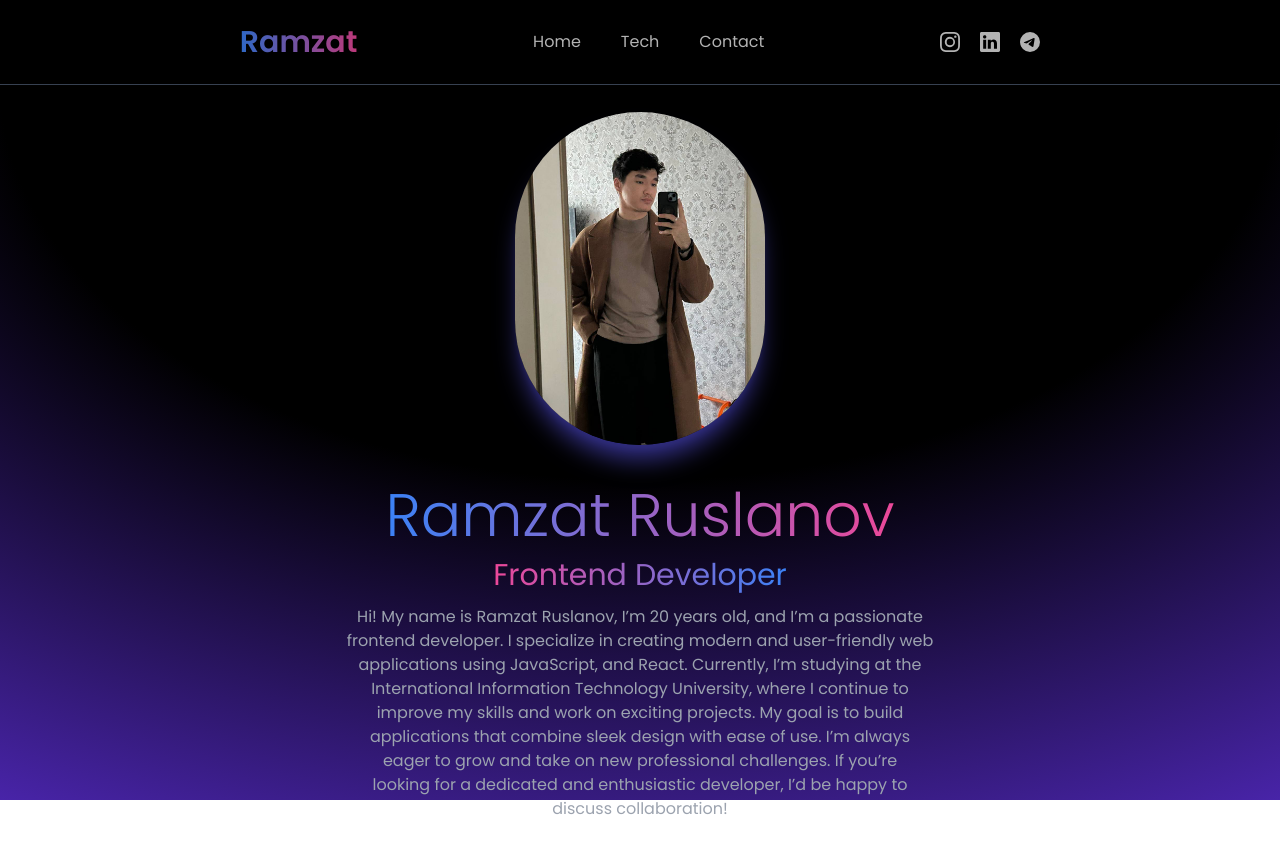
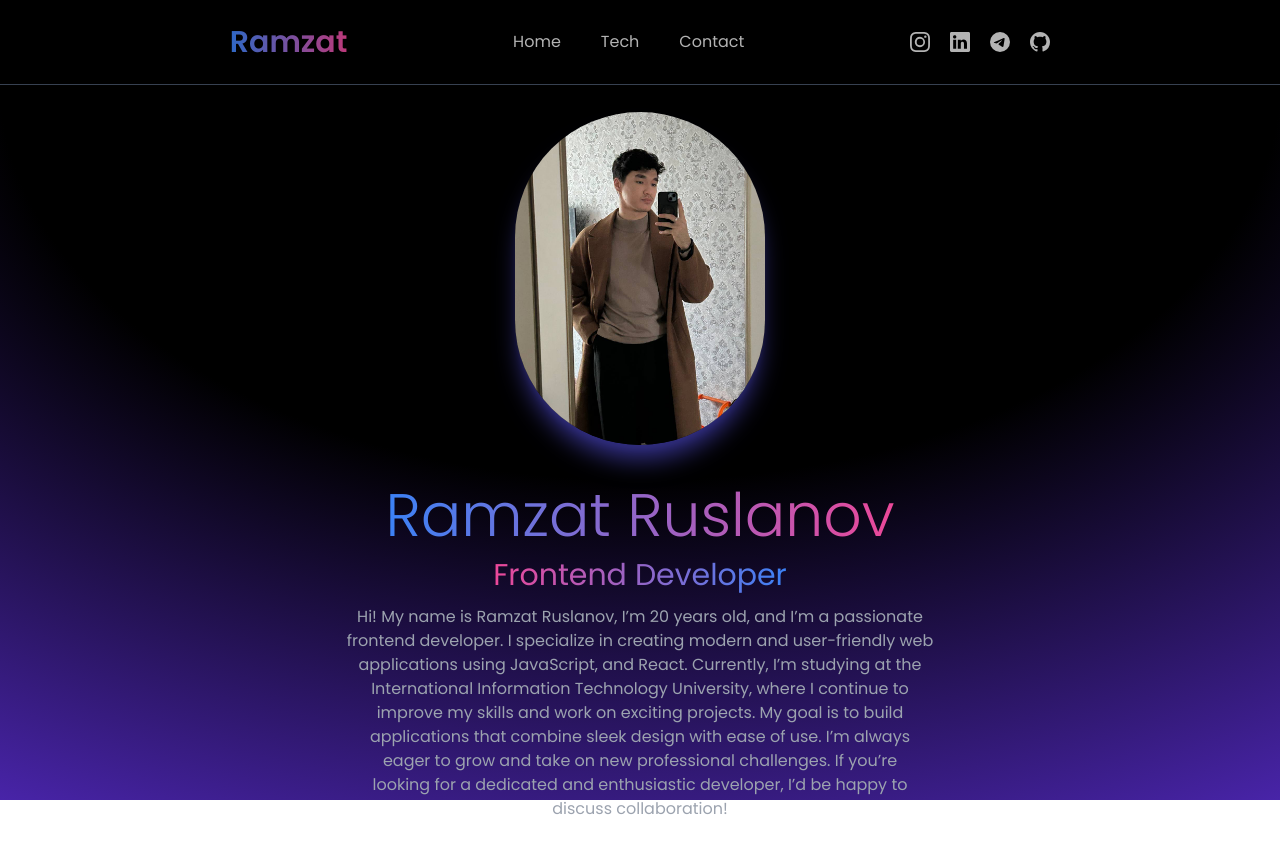
Before and after one commit to Romochhka/Portfolio-React, a React (Vite) app: page / in a window 1280 px wide. Shown: the top 852 px of the page. Built offline with nearby package versions, Linux system fonts and the light colour scheme.

Commit message:
added a git link

```diff
--- a/index.html
+++ b/index.html
@@ -4,7 +4,7 @@
     <meta charset="UTF-8" />
     <link rel="icon" type="image/svg+xml" href="/vite.svg" />
     <meta name="viewport" content="width=device-width, initial-scale=1.0" />
-    <title>Porftolio</title>
+    <title>Portfolio</title>
     <link rel="preconnect" href="https://fonts.googleapis.com">
     <link rel="preconnect" href="https://fonts.gstatic.com" crossorigin>
     <link href="https://fonts.googleapis.com/css2?family=Poppins:ital,wght@0,100;0,200;0,300;0,400;0,500;0,600;0,700;0,800;0,900;1,100;1,200;1,300;1,400;1,500;1,600;1,700;1,800;1,900&display=swap" rel="stylesheet">
--- a/src/components/Navbar.jsx
+++ b/src/components/Navbar.jsx
@@ -1,4 +1,4 @@
-import {BsInstagram, BsLinkedin, BsTelegram} from "react-icons/bs";
+import {BsGithub, BsInstagram, BsLinkedin, BsTelegram} from "react-icons/bs";
 import {useState} from "react";
 import {BiMenu, BiX} from "react-icons/bi";
 
@@ -38,28 +38,34 @@ const Navbar = () => {
             <ul className="hidden md:flex gap-5">
                 <li className="cursor-pointer text-xl opacity-70 transition-all duration-300 hover:text-red-500 hover:opacity-100">
                     <a href="https://www.instagram.com/Hellssshhhiiittt" target="_blank" rel="noopener noreferrer">
-                        <BsInstagram />
+                        <BsInstagram/>
                     </a>
                 </li>
 
                 <li className="cursor-pointer text-xl opacity-70 transition-all duration-300 hover:text-blue-500 hover:opacity-100">
-                    <a href="https://www.linkedin.com/in/ramzat-ruslanov-678683267/" target="_blank" rel="noopener noreferrer">
-                        <BsLinkedin />
+                    <a href="https://www.linkedin.com/in/ramzat-ruslanov-678683267/" target="_blank"
+                       rel="noopener noreferrer">
+                        <BsLinkedin/>
                     </a>
                 </li>
 
                 <li className="cursor-pointer text-xl opacity-70 transition-all duration-300 hover:text-orange-500 hover:opacity-100">
                     <a href="https://t.me/nonameboyiguess" target="_blank" rel="noopener noreferrer">
-                        <BsTelegram />
+                        <BsTelegram/>
+                    </a>
+                </li>
+                <li className="cursor-pointer text-xl opacity-70 transition-all duration-300 hover:text-orange-500 hover:opacity-100">
+                    <a href="https://github.com/Romochhka" target="_blank" rel="noopener noreferrer">
+                        <BsGithub/>
                     </a>
                 </li>
             </ul>
 
 
             {isOpen ? (
-                <BiX className="block md:hidden text-4xl" onClick={menuOpen} />
+                <BiX className="block md:hidden text-4xl" onClick={menuOpen}/>
             ) : (
-                <BiMenu className="block md:hidden text-4xl" onClick={menuOpen} />
+                <BiMenu className="block md:hidden text-4xl" onClick={menuOpen}/>
             )}
 
             {isOpen && (
@@ -81,13 +87,15 @@ const Navbar = () => {
 
                     <ul className="flex flex-wrap gap-5">
                         <li className="cursor-pointer text-xl opacity-70 transition-all duration-300 hover:text-red-500 hover:opacity-100">
-                            <a href="https://www.instagram.com/Hellssshhhiiittt" target="_blank" rel="noopener noreferrer">
+                            <a href="https://www.instagram.com/Hellssshhhiiittt" target="_blank"
+                               rel="noopener noreferrer">
                                 <BsInstagram/>
                             </a>
                         </li>
 
                         <li className="cursor-pointer text-xl opacity-70 transition-all duration-300 hover:text-blue-500 hover:opacity-100">
-                            <a href="https://www.linkedin.com/in/ramzat-ruslanov-678683267/" target="_blank" rel="noopener noreferrer">
+                            <a href="https://www.linkedin.com/in/ramzat-ruslanov-678683267/" target="_blank"
+                               rel="noopener noreferrer">
                                 <BsLinkedin/>
                             </a>
                         </li>
@@ -96,9 +104,14 @@ const Navbar = () => {
                                 <BsTelegram/>
                             </a>
                         </li>
+                        <li className="cursor-pointer text-xl opacity-70 transition-all duration-300 hover:text-orange-500 hover:opacity-100">
+                            <a href="https://github.com/Romochhka" target="_blank" rel="noopener noreferrer">
+                                <BsGithub/>
+                            </a>
+                        </li>
                     </ul>
                 </div>
-                )}
+            )}
 
         </nav>
     )
```
